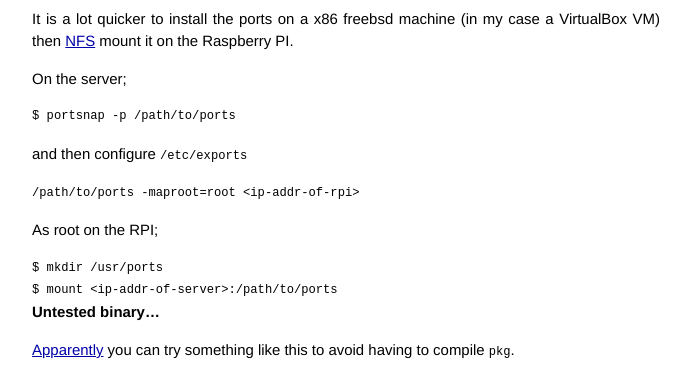
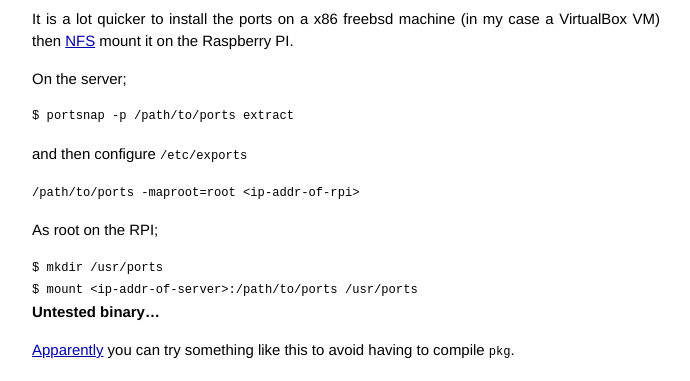
Before and after one commit to andrewray/mirage-fpga, a Jekyll site: the page built from index.md, in a window 1280 px wide and 900 px high, scrolled down 523 px. Shown: the part 151-532 px from the top of the window, without its empty margins (294-984 px from the left). Built offline with Jekyll 4.4.1, drawn with Linux system fonts in a browser that asks for light colours.

Commit message:
couple of fixes to docs

```diff
--- a/index.md
+++ b/index.md
@@ -49,7 +49,7 @@ mount it on the Raspberry PI.
 On the server;
 
 ~~~
-$ portsnap -p /path/to/ports
+$ portsnap -p /path/to/ports extract
 ~~~
 
 and then configure `/etc/exports`
@@ -62,7 +62,7 @@ As root on the RPI;
 
 ~~~
 $ mkdir /usr/ports
-$ mount <ip-addr-of-server>:/path/to/ports
+$ mount <ip-addr-of-server>:/path/to/ports /usr/ports
 ~~~
 
 ### Untested binary...
```
